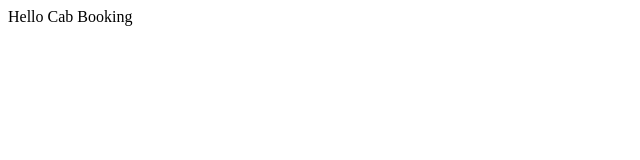
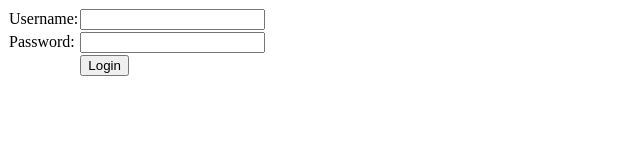
Before and after one commit to satyabratasaha-me/utility-booking-system, a React app: page / in a window 1280 px wide. Shown: the whole page, without its empty margins (0-640 px from the left). Built offline with nearby package versions, Linux system fonts and the light colour scheme.

Commit message:
Added a username password and button

```diff
--- a/App.js
+++ b/App.js
@@ -1,11 +1,37 @@
 import React from 'react';
+import Input from './Input.js';
+import Button from './Button.jsx'
+
 class App extends React.Component {
    render() {
       return (
          <div>
-            Hello Cab Booking
+            <tr>
+                <td>
+                    Username:
+                </td>
+                <td>
+                    <Input name = 'username'/>
+                </td>
+            </tr>
+            <tr>
+                <td>
+                    Password:
+                </td>
+                <td>
+                    <Input name = 'password'/>
+                </td>
+            </tr>
+            <tr>
+                <td/>
+                <td>
+                    <Button name='login' value='Login'></Button>
+                </td>
+             </tr>
          </div>
       );
    }
+
+
 }
 export default App;
--- /dev/null
+++ b/Button.jsx
@@ -0,0 +1,11 @@
+import React from 'react';
+
+class Button extends React.Component{
+    render(){
+        return(
+            <button type='submit' width='48' height='100' name={this.props.name}>{this.props.value}</button>
+        );
+    }
+}
+
+export default Button;
--- /dev/null
+++ b/Input.js
@@ -0,0 +1,9 @@
+import React from 'react';
+class Input extends React.Component {
+   render() {
+      return (
+         <input type='text' name={this.props.name}/>
+      );
+   }
+}
+export default Input;
--- a/index.html
+++ b/index.html
@@ -7,6 +7,6 @@
    <body>
       <!-- Root Element -->
       <div id="app"></div>
-      <script src="index.js"></script>
+      <script src="bundle.js"></script>
    </body>
 </html>
--- a/package.json
+++ b/package.json
@@ -4,10 +4,10 @@
   "description": "",
   "main": "index.js",
   "scripts": {
-    "start": "webpack-dev-server --hot",
+    "start": "./node_modules/.bin/webpack-dev-server --hot",
     "test": "echo \"Error: no test specified\" && exit 1"
   },
-  "author": "",
+  "author": "Satyabrata Saha",
   "license": "ISC",
   "dependencies": {
     "babel-core": "^6.26.0",
--- a/webpack.config.js
+++ b/webpack.config.js
@@ -1,7 +1,7 @@
 var config = {
     entry: './main.js', // entry point
     output: {
-          filename: 'index.js', // place where bundled app will be served
+          filename: 'bundle.js', // place where bundled app will be served
        },
     devServer: {
           inline: true, // autorefresh
```
